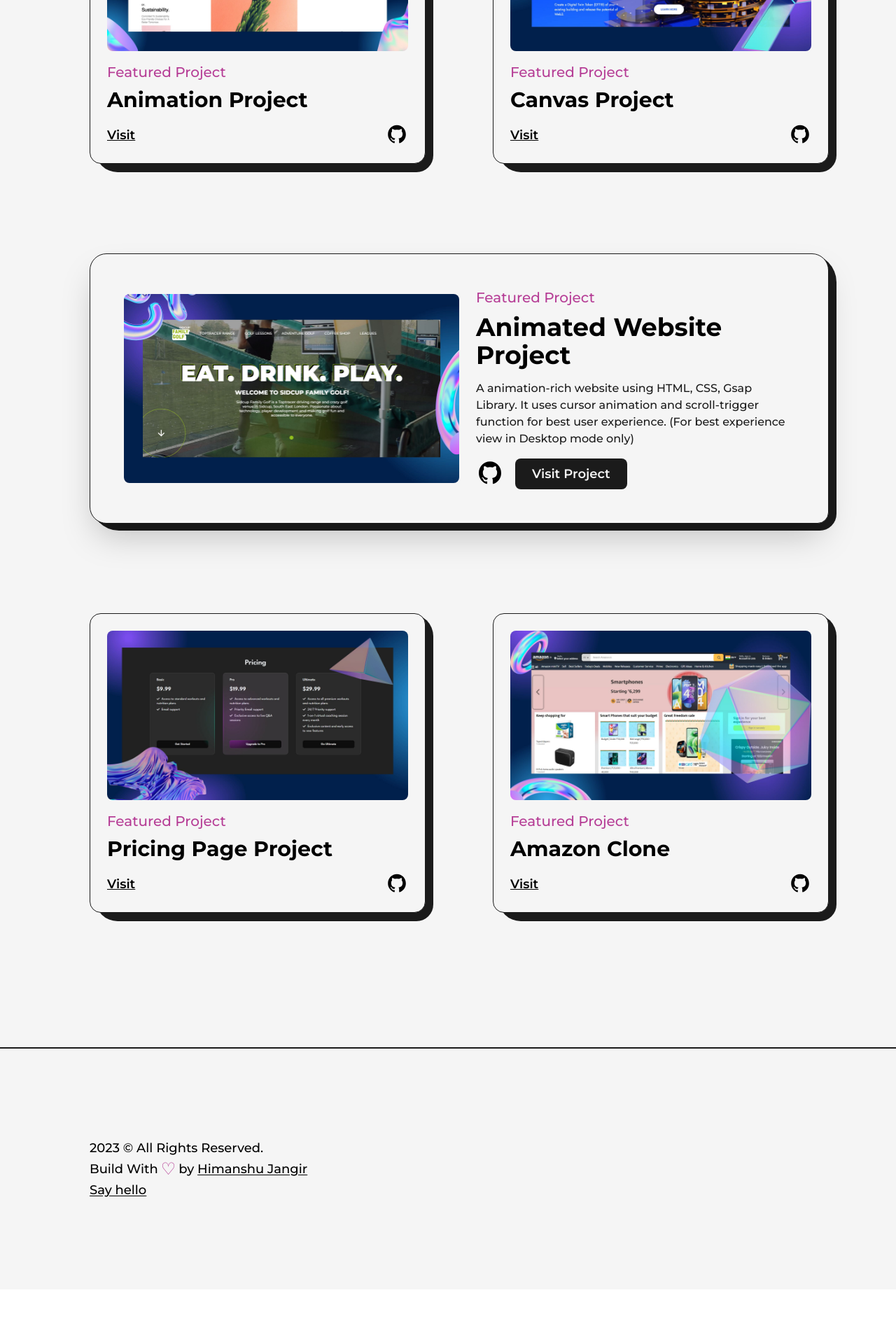
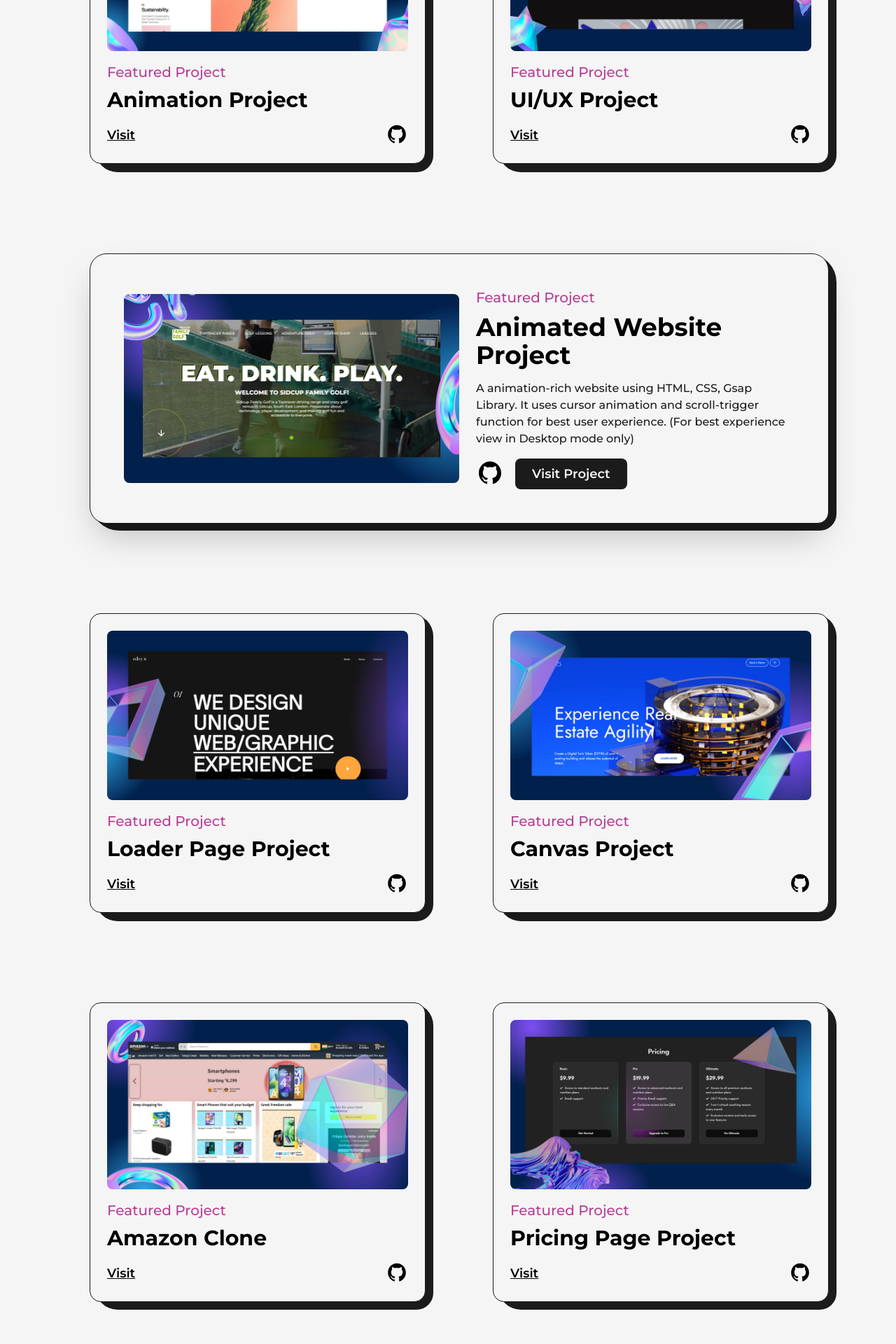
Before and after one commit to HimanshuJ16/portfolio, a Next.js app: page /projects in a window 1280 px wide. Shown: the part 1260-3180 px from the top of the page at 70% size. Before the commit the page ends 3102 px from the top, so only its background shows below. Built offline with nearby package versions, Linux system fonts and the light colour scheme.

Commit message:
latest commit

```diff
--- a/src/pages/projects.js
+++ b/src/pages/projects.js
@@ -11,6 +11,8 @@ import project3 from "../../public/images/projects/3.jpg"
 import project4 from "../../public/images/projects/4.jpg"
 import project5 from "../../public/images/projects/6.jpg"
 import project6 from "../../public/images/projects/7.jpg"
+import project7 from "../../public/images/projects/8.jpg"
+import project8 from "../../public/images/projects/9.jpg"
 import { motion } from "framer-motion";
 import TransitionEffect from "@/components/TransitionEffect";
 
@@ -101,13 +103,13 @@ const projects = () => {
                         </div>
                         <div className="col-span-6 sm:col-span-12">
                             <Project
-                            title="Canvas Project"
-                            img={project1}
+                            title="UI/UX Project"
+                            img={project7}
                             summary="A feature-rich Crypto Screener App using React, Tailwind CSS, Context API, React Router and Recharts.
                             It shows detail regarding almost all the cryptocurrency. You can easily convert the price in your
                             local currency."
-                            link="https://himanshuj16.github.io/canvas-project/"
-                            github="https://github.com/HimanshuJ16/canvas-project"
+                            link="https://himanshuj16.github.io/duo-studio/"
+                            github="https://github.com/HimanshuJ16/duo-studio"
                             type="Featured Project"
                             />
                         </div>
@@ -123,13 +125,25 @@ const projects = () => {
                         </div>
                         <div className="col-span-6 sm:col-span-12">
                             <Project
-                            title="Pricing Page Project"
-                            img={project3}
+                            title="Loader Page Project"
+                            img={project8}
                             summary="A feature-rich Crypto Screener App using React, Tailwind CSS, Context API, React Router and Recharts.
                             It shows detail regarding almost all the cryptocurrency. You can easily convert the price in your
                             local currency."
-                            link="https://himanshuj16.github.io/pricing/"
-                            github="https://github.com/HimanshuJ16/pricing"
+                            link="https://himanshuj16.github.io/abc-agency/"
+                            github="https://github.com/HimanshuJ16/abc-agency"
+                            type="Featured Project"
+                            />
+                        </div>
+                        <div className="col-span-6 sm:col-span-12">
+                            <Project
+                            title="Canvas Project"
+                            img={project1}
+                            summary="A feature-rich Crypto Screener App using React, Tailwind CSS, Context API, React Router and Recharts.
+                            It shows detail regarding almost all the cryptocurrency. You can easily convert the price in your
+                            local currency."
+                            link="https://himanshuj16.github.io/canvas-project/"
+                            github="https://github.com/HimanshuJ16/canvas-project"
                             type="Featured Project"
                             />
                         </div>
@@ -145,6 +159,18 @@ const projects = () => {
                             type="Featured Project"
                             />
                         </div>
+                        <div className="col-span-6 sm:col-span-12">
+                            <Project
+                            title="Pricing Page Project"
+                            img={project3}
+                            summary="A feature-rich Crypto Screener App using React, Tailwind CSS, Context API, React Router and Recharts.
+                            It shows detail regarding almost all the cryptocurrency. You can easily convert the price in your
+                            local currency."
+                            link="https://himanshuj16.github.io/pricing/"
+                            github="https://github.com/HimanshuJ16/pricing"
+                            type="Featured Project"
+                            />
+                        </div>
                     </div>
                 </Layout>
             </main>
```
Also changed, not shown: public/images/projects/8.jpg (added), public/images/projects/9.jpg (added).
